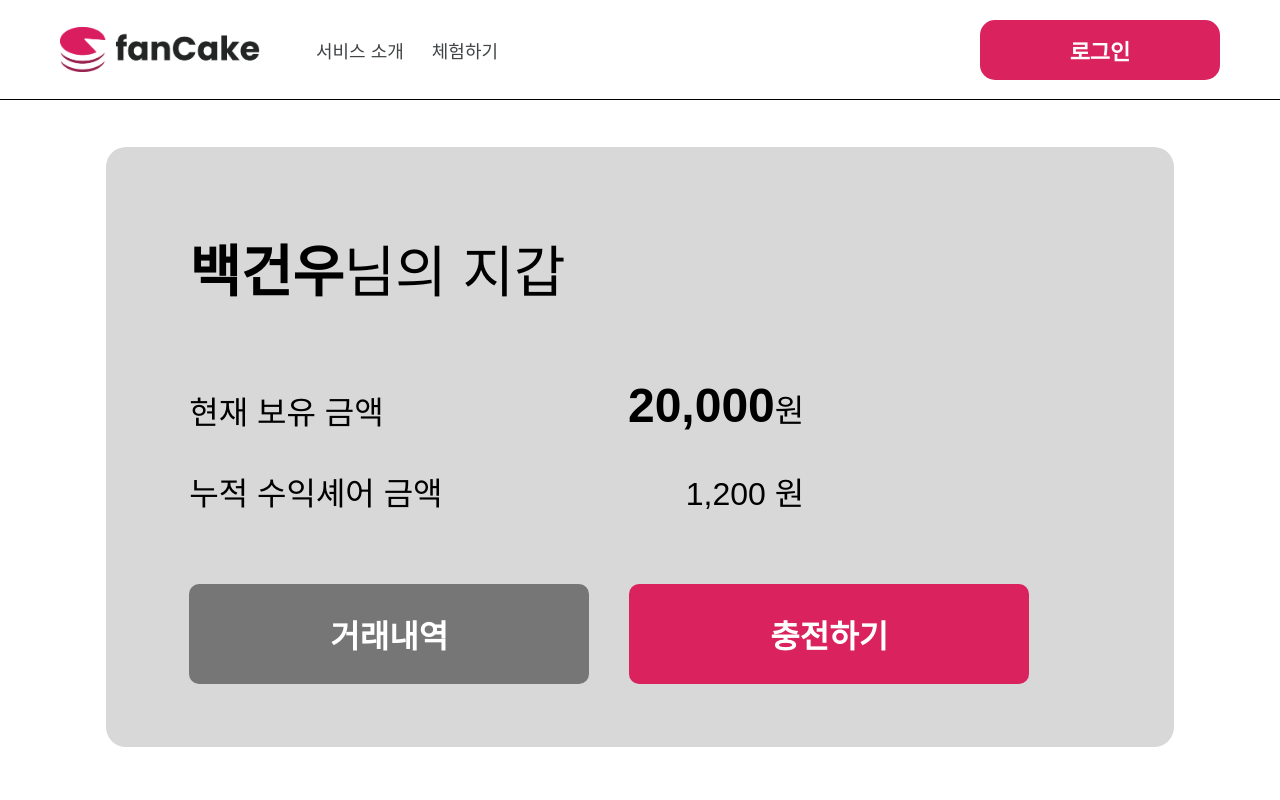
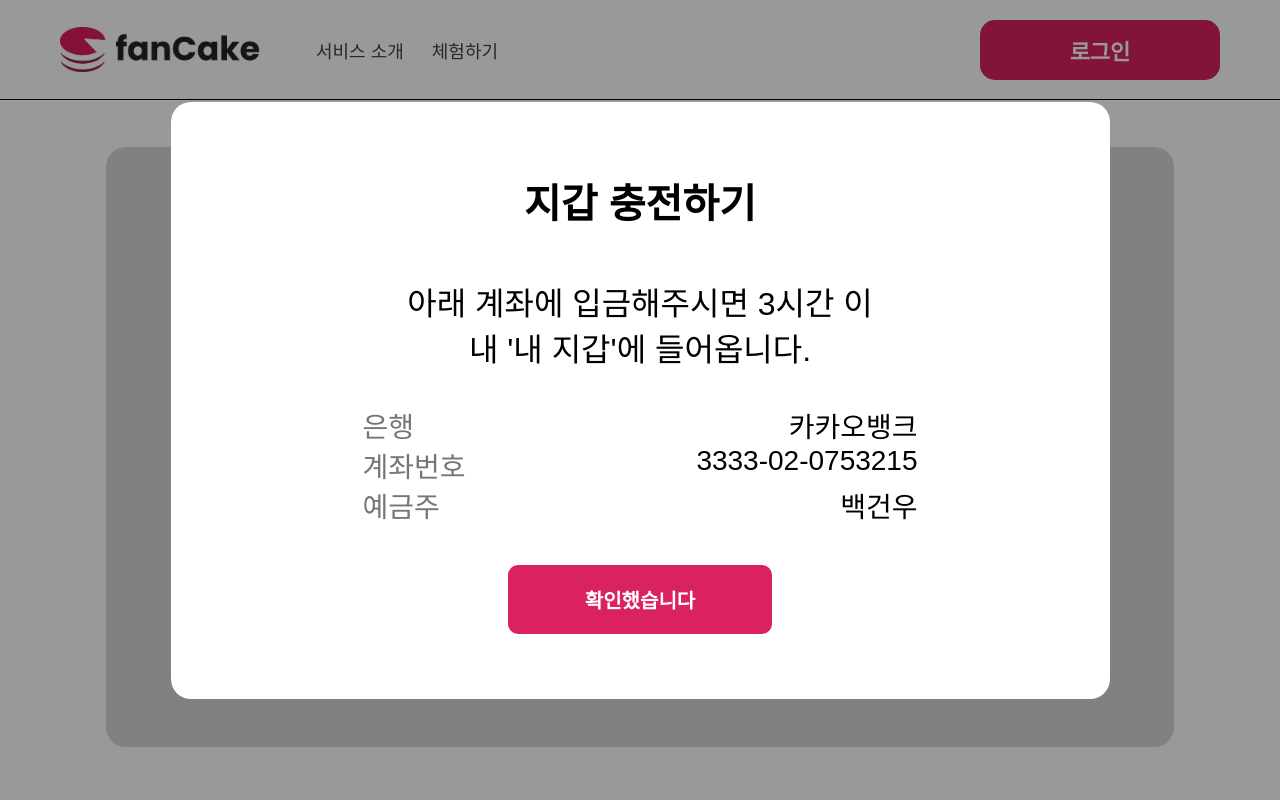
Before and after one commit to team-genever/fancake_frontend, a React (Create React App) app: page /wallet/1 in a window 1280 px wide. Both pictures are taken after a click on the button "충전하기". Shown: the top 800 px of the page. Built offline with nearby package versions, Linux system fonts and the light colour scheme.

Commit message:
나의 지갑 페이지 충전하기 팝업 창

```diff
--- a/src/components/Wallet/UserWallet.js
+++ b/src/components/Wallet/UserWallet.js
@@ -1,4 +1,4 @@
-import React from "react";
+import React, { useRef, useState } from "react";
 import { Link, useParams } from "react-router-dom";
 import styled from "styled-components";
 
@@ -102,8 +102,76 @@
   }
 `;
 
+const PopupBackground = styled.div`
+  position: fixed;
+  top: 0;
+  left: 0;
+  width: 100vw;
+  height: 100vh;
+  background-color: ${(props) => props.theme.backgroundGray};
+  z-index: 10;
+  display: flex;
+  justify-content: center;
+  align-items: center;
+`;
+
+const PopupContainer = styled.div`
+  background-color: white;
+  width: 939px;
+  height: 597px;
+  padding: 70px 0 64px 0;
+  display: flex;
+  flex-direction: column;
+  align-items: center;
+  border-radius: 20px;
+  z-index: 11;
+  & h3 {
+    font-size: 40px;
+    font-weight: bold;
+    text-align: center;
+    margin-bottom: 48px;
+  }
+  & p {
+    font-weight: normal;
+    font-size: 32px;
+    max-width: 489px;
+    text-align: center;
+    margin-bottom: 35px;
+  }
+  & div {
+    display: flex;
+    justify-content: space-between;
+    width: 555px;
+  }
+  & small {
+    font-size: 28px;
+    font-weight: normal;
+    color: ${(props) => props.theme.boxGray};
+  }
+  & span {
+    font-size: 28px;
+    font-weight: normal;
+    color: black;
+  }
+  & button {
+    background-color: ${(props) => props.theme.mainPink};
+    color: white;
+    border: none;
+    padding: 20px 77px;
+    font-size: 20px;
+    font-weight: bold;
+    border-radius: 10px;
+    margin-top: 40px;
+  }
+  & button:hover {
+    background-color: ${(props) => props.theme.mainPinkHover};
+    cursor: pointer;
+  }
+`;
+
 const UserWallet = () => {
   const { userId } = useParams();
+  const [popup, setPopup] = useState(false);
   return (
     <Container>
       <WalletTitle>
@@ -127,9 +195,42 @@
             <span>거래내역</span>
           </HistoryButton>
         </Link>
-        <ChargeButton>
+        <ChargeButton
+          onClick={() => {
+            setPopup(true);
+          }}
+        >
           <span>충전하기</span>
         </ChargeButton>
+        {popup ? (
+          <PopupBackground>
+            <PopupContainer>
+              <h3>지갑 충전하기</h3>
+              <p>아래 계좌에 입금해주시면 3시간 이내 '내 지갑'에 들어옵니다.</p>
+              <div>
+                <small>은행</small>
+                <span>카카오뱅크</span>
+              </div>
+              <div>
+                <small>계좌번호</small>
+                <span>3333-02-0753215</span>
+              </div>
+              <div>
+                <small>예금주</small>
+                <span>백건우</span>
+              </div>
+              <button
+                onClick={() => {
+                  setPopup(false);
+                }}
+              >
+                확인했습니다
+              </button>
+            </PopupContainer>
+          </PopupBackground>
+        ) : (
+          <></>
+        )}
       </Buttons>
     </Container>
   );
```
